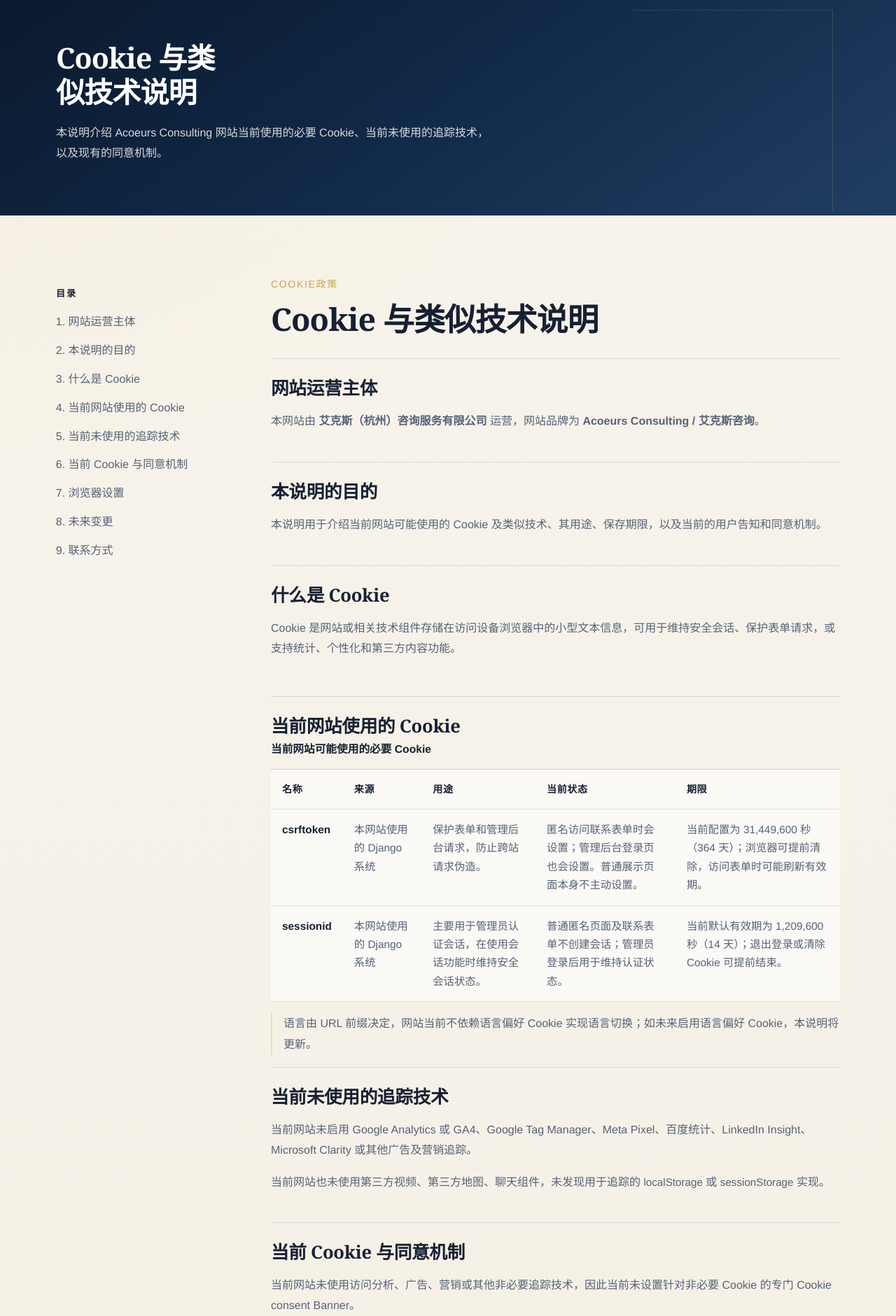
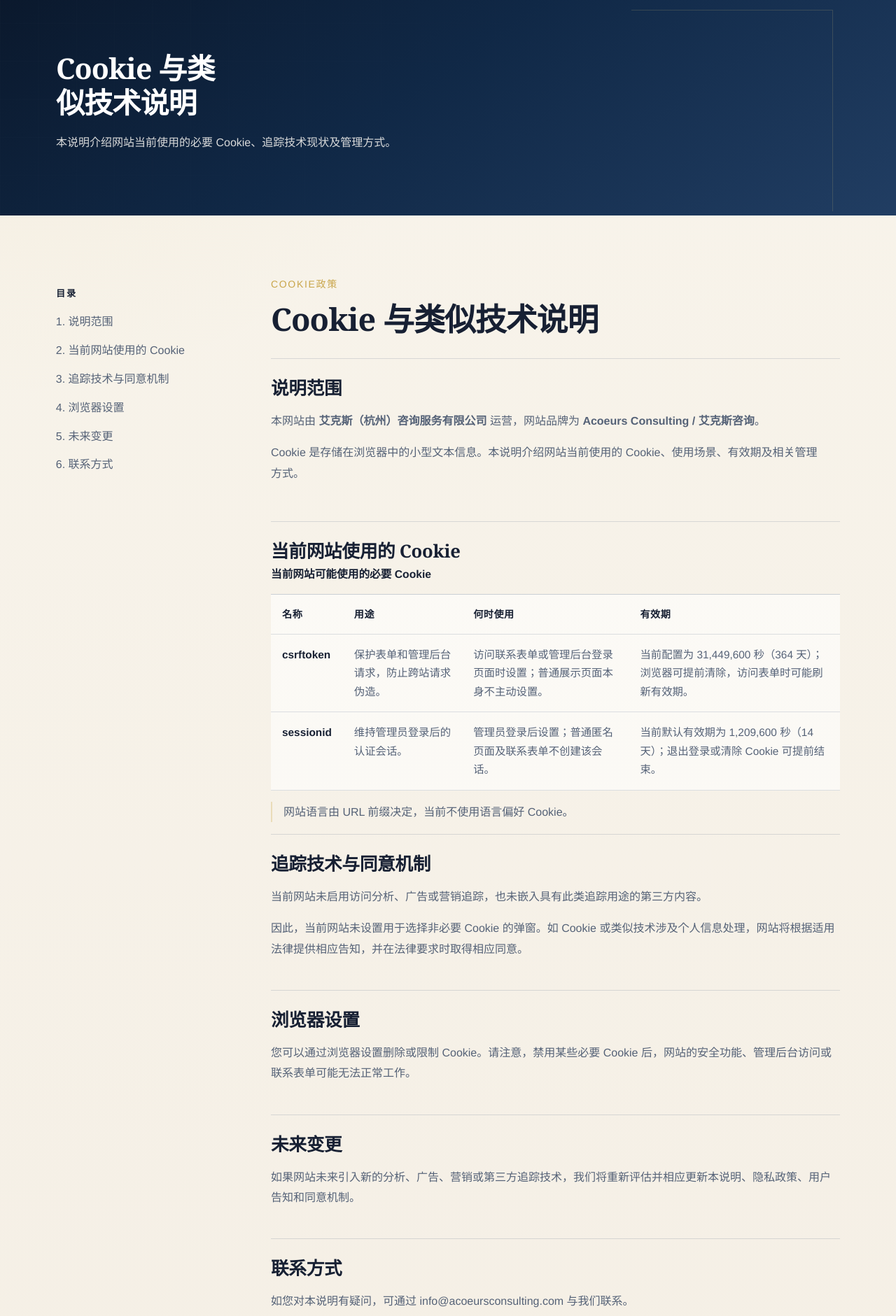
Before and after one commit to ANDGalaxie/acoeursconsulting-website, a Django app: template templates/website/cookie_policy.html in a window 1280 px wide. Shown: the part 152-2033 px from the top of the page at 70% size. Run offline with Django 5.2, Linux system fonts and the light colour scheme; the template is opened without the code that fills it, so the values that code supplies are empty.

Commit message:
Finalize legal pages for China operating entity

```diff
--- a/templates/website/cookie_policy.html
+++ b/templates/website/cookie_policy.html
@@ -2,7 +2,7 @@
 {% load i18n static %}
 
 {% block title %}{% translate "Cookie 与类似技术说明｜Acoeurs Consulting" %}{% endblock %}
-{% block meta_description %}{% translate "了解 Acoeurs Consulting 网站当前使用的必要 Cookie、当前未使用的追踪技术及同意机制。" %}{% endblock %}
+{% block meta_description %}{% translate "了解 Acoeurs Consulting 网站当前使用的必要 Cookie、追踪技术现状及同意机制。" %}{% endblock %}
 {% block body_class %}page-legal page-legal-cookie{% endblock %}
 
 {% block extra_css %}
@@ -20,7 +20,7 @@
         </nav>
         <div class="legal-hero__content">
             <h1 data-reveal="title" data-reveal-delay="120">{% translate "Cookie 与类似技术说明" %}</h1>
-            <p class="legal-hero__summary" data-reveal="text" data-reveal-delay="220">{% translate "本说明介绍 Acoeurs Consulting 网站当前使用的必要 Cookie、当前未使用的追踪技术，以及现有的同意机制。" %}</p>
+            <p class="legal-hero__summary" data-reveal="text" data-reveal-delay="220">{% translate "本说明介绍网站当前使用的必要 Cookie、追踪技术现状及管理方式。" %}</p>
         </div>
     </div>
 </section>
@@ -30,12 +30,9 @@
         <nav class="legal-toc" aria-label="{% translate 'Cookie政策目录' %}" data-reveal="panel" data-reveal-repeat="true">
             <p class="legal-toc__eyebrow">{% translate "目录" %}</p>
             <ol class="legal-toc__list">
-                <li><a href="#cookie-operator">{% translate "网站运营主体" %}</a></li>
-                <li><a href="#cookie-purpose">{% translate "本说明的目的" %}</a></li>
-                <li><a href="#cookie-meaning">{% translate "什么是 Cookie" %}</a></li>
+                <li><a href="#cookie-overview">{% translate "说明范围" %}</a></li>
                 <li><a href="#cookie-current">{% translate "当前网站使用的 Cookie" %}</a></li>
-                <li><a href="#cookie-no-tracking">{% translate "当前未使用的追踪技术" %}</a></li>
-                <li><a href="#cookie-consent">{% translate "当前 Cookie 与同意机制" %}</a></li>
+                <li><a href="#cookie-tracking">{% translate "追踪技术与同意机制" %}</a></li>
                 <li><a href="#cookie-browser">{% translate "浏览器设置" %}</a></li>
                 <li><a href="#cookie-changes">{% translate "未来变更" %}</a></li>
                 <li><a href="#cookie-contact">{% translate "联系方式" %}</a></li>
@@ -48,19 +45,10 @@
                 <h2 id="cookie-policy-title">{% translate "Cookie 与类似技术说明" %}</h2>
             </header>
 
-            <section id="cookie-operator" class="legal-article__section" data-reveal="text" data-reveal-repeat="true">
-                <h2>{% translate "网站运营主体" %}</h2>
+            <section id="cookie-overview" class="legal-article__section" data-reveal="text" data-reveal-repeat="true">
+                <h2>{% translate "说明范围" %}</h2>
                 <p>{% translate "本网站由" %} <strong>艾克斯（杭州）咨询服务有限公司</strong> {% translate "运营，网站品牌为" %} <strong>Acoeurs Consulting / 艾克斯咨询</strong>{% translate "。" %}</p>
-            </section>
-
-            <section id="cookie-purpose" class="legal-article__section" data-reveal="text" data-reveal-repeat="true">
-                <h2>{% translate "本说明的目的" %}</h2>
-                <p>{% translate "本说明用于介绍当前网站可能使用的 Cookie 及类似技术、其用途、保存期限，以及当前的用户告知和同意机制。" %}</p>
-            </section>
-
-            <section id="cookie-meaning" class="legal-article__section" data-reveal="text" data-reveal-repeat="true">
-                <h2>{% translate "什么是 Cookie" %}</h2>
-                <p>{% translate "Cookie 是网站或相关技术组件存储在访问设备浏览器中的小型文本信息，可用于维持安全会话、保护表单请求，或支持统计、个性化和第三方内容功能。" %}</p>
+                <p>{% translate "Cookie 是存储在浏览器中的小型文本信息。本说明介绍网站当前使用的 Cookie、使用场景、有效期及相关管理方式。" %}</p>
             </section>
 
             <section id="cookie-current" class="legal-article__section" data-reveal="panel" data-reveal-repeat="true">
@@ -71,43 +59,34 @@
                         <thead>
                             <tr>
                                 <th scope="col">{% translate "名称" %}</th>
-                                <th scope="col">{% translate "来源" %}</th>
                                 <th scope="col">{% translate "用途" %}</th>
-                                <th scope="col">{% translate "当前状态" %}</th>
-                                <th scope="col">{% translate "期限" %}</th>
+                                <th scope="col">{% translate "何时使用" %}</th>
+                                <th scope="col">{% translate "有效期" %}</th>
                             </tr>
                         </thead>
                         <tbody>
                             <tr>
                                 <th scope="row">csrftoken</th>
-                                <td>{% translate "本网站使用的 Django 系统" %}</td>
                                 <td>{% translate "保护表单和管理后台请求，防止跨站请求伪造。" %}</td>
-                                <td>{% translate "匿名访问联系表单时会设置；管理后台登录页也会设置。普通展示页面本身不主动设置。" %}</td>
+                                <td>{% translate "访问联系表单或管理后台登录页面时设置；普通展示页面本身不主动设置。" %}</td>
                                 <td>{% translate "当前配置为 31,449,600 秒（364 天）；浏览器可提前清除，访问表单时可能刷新有效期。" %}</td>
                             </tr>
                             <tr>
                                 <th scope="row">sessionid</th>
-                                <td>{% translate "本网站使用的 Django 系统" %}</td>
-                                <td>{% translate "主要用于管理员认证会话，在使用会话功能时维持安全会话状态。" %}</td>
-                                <td>{% translate "普通匿名页面及联系表单不创建会话；管理员登录后用于维持认证状态。" %}</td>
+                                <td>{% translate "维持管理员登录后的认证会话。" %}</td>
+                                <td>{% translate "管理员登录后设置；普通匿名页面及联系表单不创建该会话。" %}</td>
                                 <td>{% translate "当前默认有效期为 1,209,600 秒（14 天）；退出登录或清除 Cookie 可提前结束。" %}</td>
                             </tr>
                         </tbody>
                     </table>
                 </div>
-                <p class="legal-article__note">{% translate "语言由 URL 前缀决定，网站当前不依赖语言偏好 Cookie 实现语言切换；如未来启用语言偏好 Cookie，本说明将更新。" %}</p>
+                <p class="legal-article__note">{% translate "网站语言由 URL 前缀决定，当前不使用语言偏好 Cookie。" %}</p>
             </section>
 
-            <section id="cookie-no-tracking" class="legal-article__section" data-reveal="text" data-reveal-repeat="true">
-                <h2>{% translate "当前未使用的追踪技术" %}</h2>
-                <p>{% translate "当前网站未启用 Google Analytics 或 GA4、Google Tag Manager、Meta Pixel、百度统计、LinkedIn Insight、Microsoft Clarity 或其他广告及营销追踪。" %}</p>
-                <p>{% translate "当前网站也未使用第三方视频、第三方地图、聊天组件，未发现用于追踪的" %} <code>localStorage</code> {% translate "或" %} <code>sessionStorage</code> {% translate "实现。" %}</p>
-            </section>
-
-            <section id="cookie-consent" class="legal-article__section" data-reveal="text" data-reveal-repeat="true">
-                <h2>{% translate "当前 Cookie 与同意机制" %}</h2>
-                <p>{% translate "当前网站未使用访问分析、广告、营销或其他非必要追踪技术，因此当前未设置针对非必要 Cookie 的专门 Cookie consent Banner。" %}</p>
-                <p>{% translate "如 Cookie 或类似技术涉及个人信息处理，网站将根据适用个人信息保护法律提供相应告知，并在法律要求时取得相应同意。" %}</p>
+            <section id="cookie-tracking" class="legal-article__section" data-reveal="text" data-reveal-repeat="true">
+                <h2>{% translate "追踪技术与同意机制" %}</h2>
+                <p>{% translate "当前网站未启用访问分析、广告或营销追踪，也未嵌入具有此类追踪用途的第三方内容。" %}</p>
+                <p>{% translate "因此，当前网站未设置用于选择非必要 Cookie 的弹窗。如 Cookie 或类似技术涉及个人信息处理，网站将根据适用法律提供相应告知，并在法律要求时取得相应同意。" %}</p>
             </section>
 
             <section id="cookie-browser" class="legal-article__section" data-reveal="text" data-reveal-repeat="true">
@@ -117,7 +96,7 @@
 
             <section id="cookie-changes" class="legal-article__section" data-reveal="text" data-reveal-repeat="true">
                 <h2>{% translate "未来变更" %}</h2>
-                <p>{% translate "如果网站未来引入访问分析、广告、嵌入式视频、地图、聊天或其他第三方追踪技术，我们将重新评估并相应更新 Cookie 说明、隐私政策、用户告知和同意机制。" %}</p>
+                <p>{% translate "如果网站未来引入新的分析、广告、营销或第三方追踪技术，我们将重新评估并相应更新本说明、隐私政策、用户告知和同意机制。" %}</p>
             </section>
 
             <section id="cookie-contact" class="legal-article__section" data-reveal="text" data-reveal-repeat="true">
```
Also changed, not shown: templates/website/legal_notice.html (+5 -11 lines), templates/website/privacy_policy.html (+17 -15 lines), website/test_i18n.py (+22 -0 lines), website/tests.py (+31 -16 lines), locale/en/LC_MESSAGES/django.po, locale/fr/LC_MESSAGES/django.po, 2 other files.
